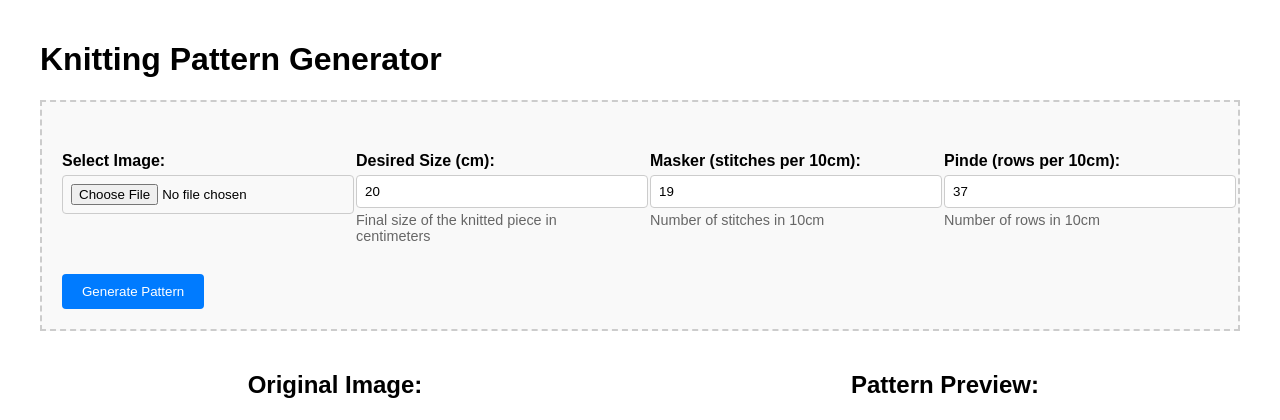
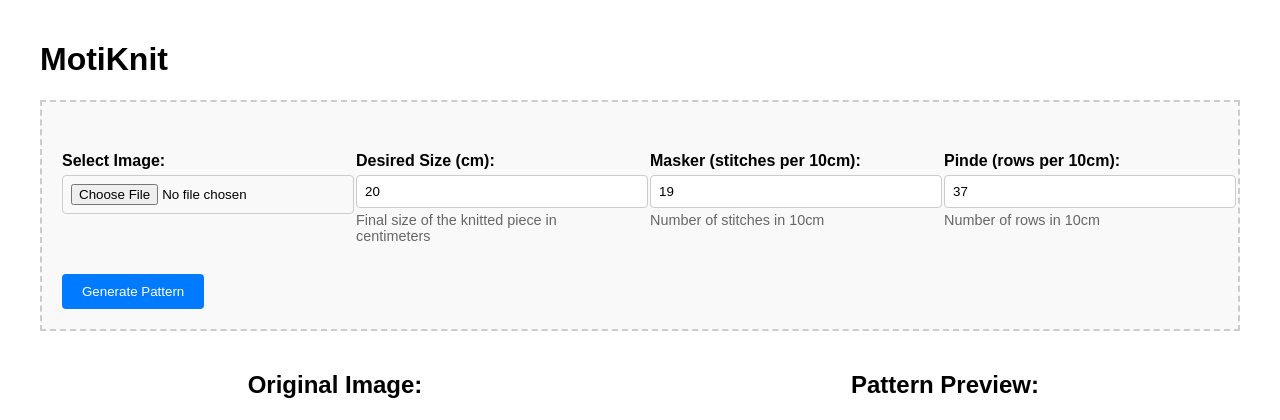
Before and after one commit to AnnaUllersted/MotiKnit, a Flask app: page / in a window 1280 px wide. Shown: the top 420 px of the page. Run offline with Flask 3, Linux system fonts and the light colour scheme.

Commit message:
Change in title

```diff
--- a/templates/index.html
+++ b/templates/index.html
@@ -101,7 +101,7 @@
     </style>
 </head>
 <body>
-    <h1>Knitting Pattern Generator</h1>
+    <h1>MotiKnit</h1>
 
     <div class="upload-container">
         <form id="uploadForm" enctype="multipart/form-data">
@@ -206,7 +206,7 @@
                 const response = await fetch('/process', {
                     method: 'POST',
                     body: formData
-                });
+                })
 
                 const data = await response.json();
 
```
